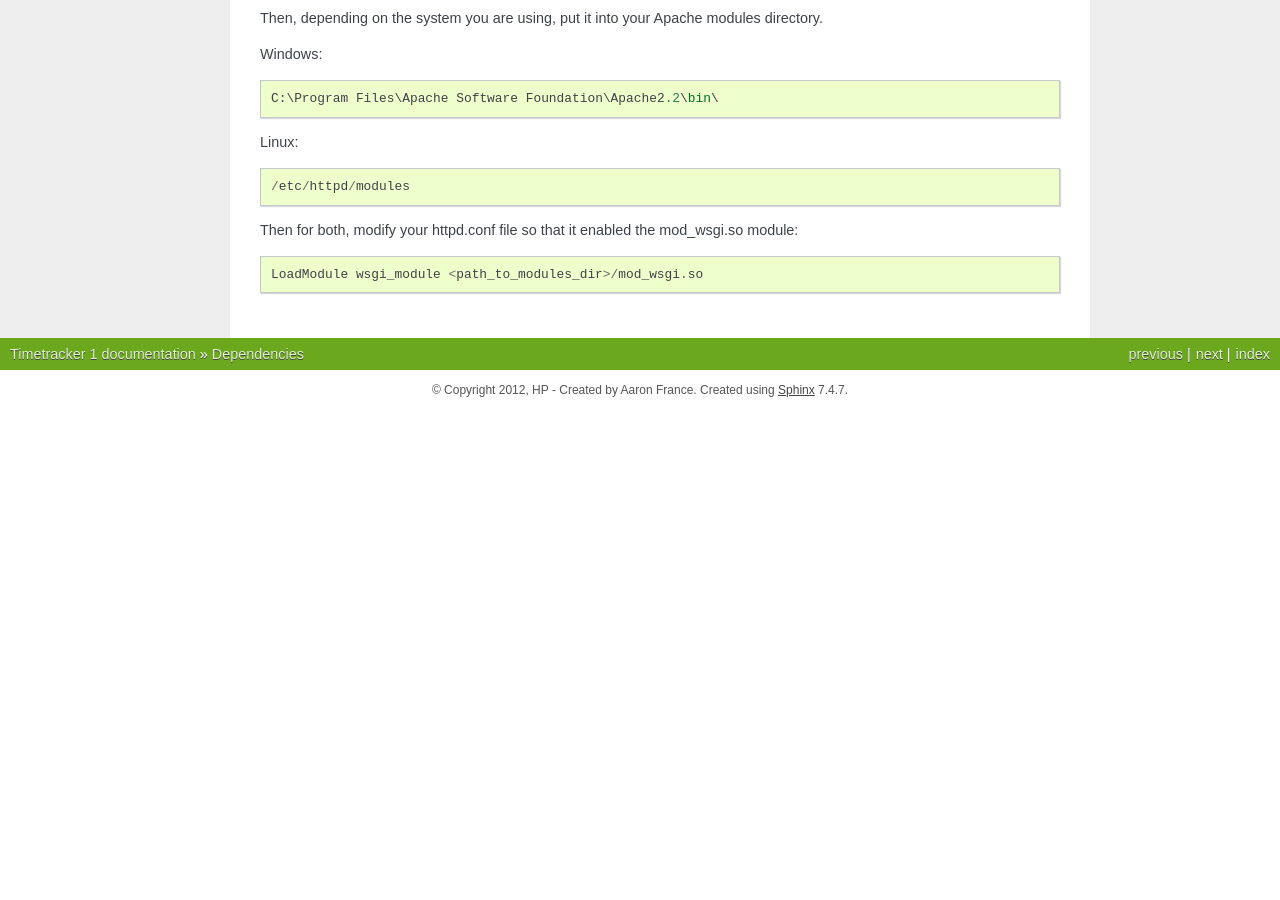
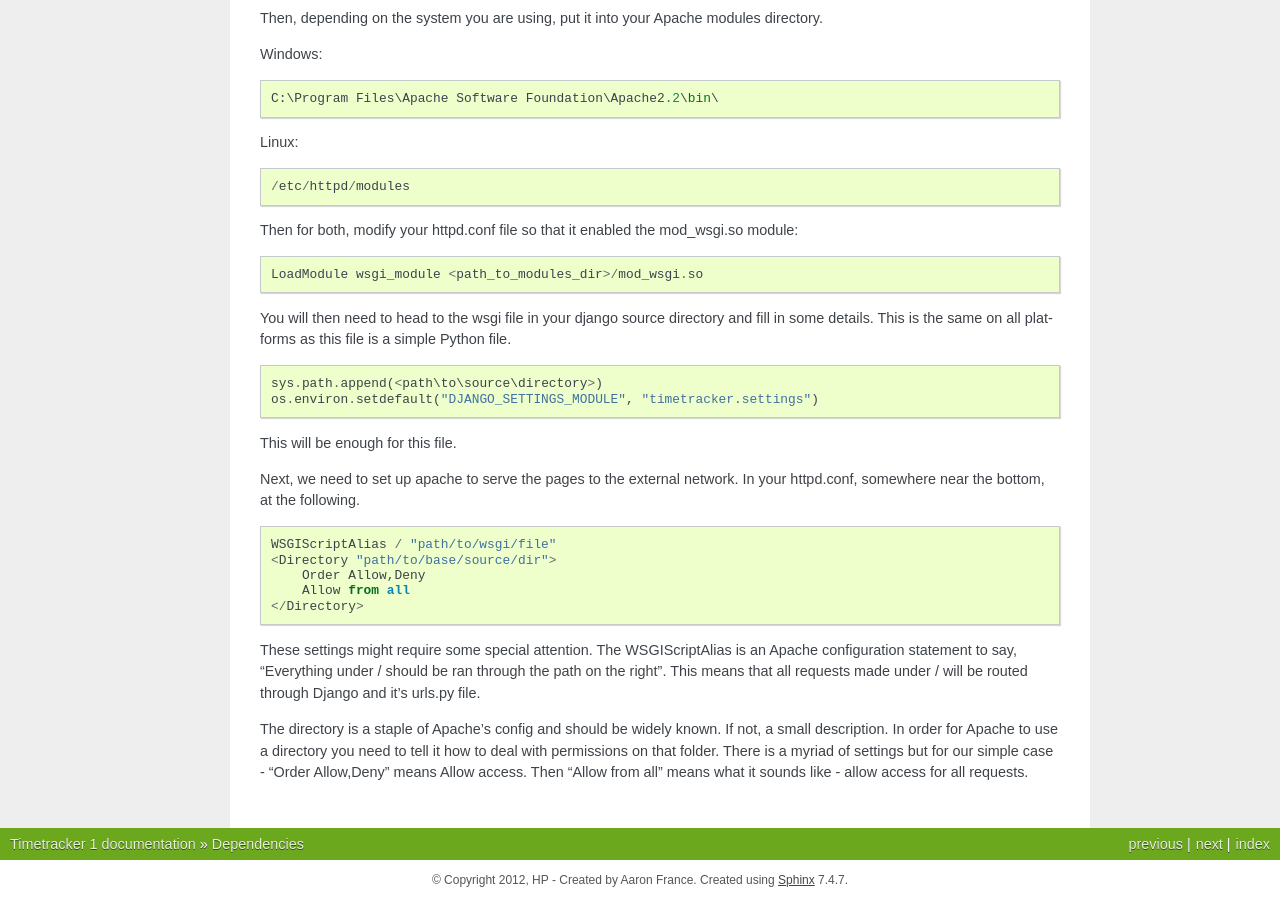
Before and after one commit to AeroNotix/django-timetracker, a Sphinx documentation site: the page built from docs/source/deps.rst, in a window 1280 px wide and 900 px high, scrolled down 1906 px. Built offline with Sphinx 7.4.7, drawn with Linux system fonts in a browser that asks for light colours; the version number could not be read and is left out; before the commit the page ends 2316 px from its top, so only the background shows below that.

Commit message:
Added dependency documentation

```diff
--- a/docs/source/deps.rst
+++ b/docs/source/deps.rst
@@ -117,3 +117,37 @@ Then for both, modify your httpd.conf file so that it enabled the mod_wsgi.so
 module::
 
     LoadModule wsgi_module <path_to_modules_dir>/mod_wsgi.so
+
+You will then need to head to the wsgi file in your django source directory
+and fill in some details. This is the same on all platforms as this file
+is a simple Python file.
+
+.. code-block:: python
+
+   sys.path.append(<path\to\source\directory>)
+   os.environ.setdefault("DJANGO_SETTINGS_MODULE", "timetracker.settings")
+
+This will be enough for this file.
+
+Next, we need to set up apache to serve the pages to the external network.
+In your httpd.conf, somewhere near the bottom, at the following.
+
+.. code-block::
+
+
+   WSGIScriptAlias / "path/to/wsgi/file"
+   <Directory "path/to/base/source/dir">
+       Order Allow,Deny
+       Allow from all
+   </Directory>
+
+These settings might require some special attention. The WSGIScriptAlias is an
+Apache configuration statement to say, "Everything under / should be ran through
+the path on the right". This means that all requests made under / will be routed
+through Django and it's urls.py file.
+
+The directory is a staple of Apache's config and should be widely known. If not,
+a small description. In order for Apache to use a directory you need to tell it
+how to deal with permissions on that folder. There is a myriad of settings but
+for our simple case - "Order Allow,Deny" means Allow access. Then "Allow from all"
+means what it sounds like - allow access for all requests.
```
